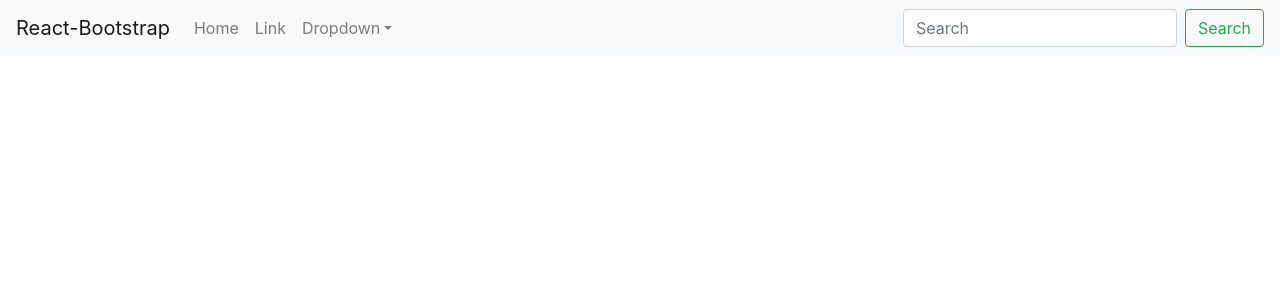
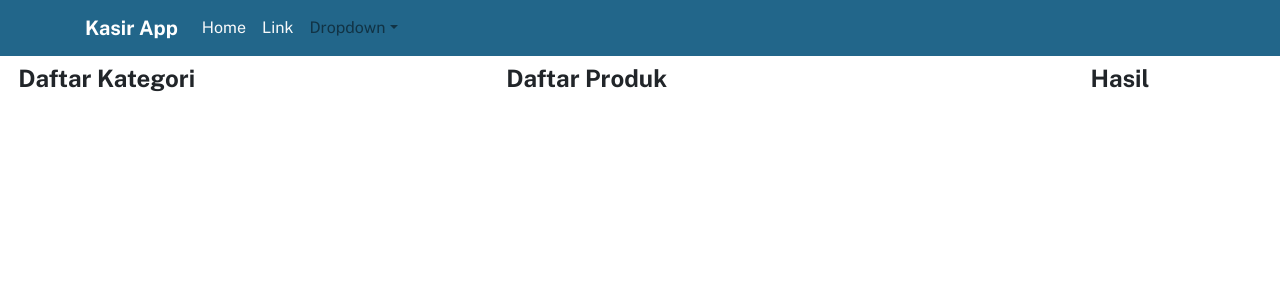
Before and after one commit to bukhari-inst/kasir-app, a React (Create React App) app: page / in a window 1280 px wide. Shown: the top 300 px of the page. Built offline with nearby package versions, Linux system fonts and the light colour scheme.

Commit message:
setting font, desain layout

```diff
--- /dev/null
+++ b/db.json
@@ -0,0 +1,19 @@
+{
+  "posts": [
+    {
+      "id": 1,
+      "title": "json-server",
+      "author": "typicode"
+    }
+  ],
+  "comments": [
+    {
+      "id": 1,
+      "body": "some comment",
+      "postId": 1
+    }
+  ],
+  "profile": {
+    "name": "typicode"
+  }
+}
--- a/package.json
+++ b/package.json
@@ -6,11 +6,13 @@
     "@testing-library/jest-dom": "^5.14.1",
     "@testing-library/react": "^11.2.7",
     "@testing-library/user-event": "^12.8.3",
+    "axios": "^0.21.4",
     "bootstrap": "^4.5.0",
     "react": "^17.0.2",
     "react-bootstrap": "^1.6.2",
     "react-dom": "^17.0.2",
     "react-scripts": "4.0.3",
+    "sweetalert": "^2.1.2",
     "web-vitals": "^1.1.2"
   },
   "scripts": {
--- a/public/index.html
+++ b/public/index.html
@@ -15,6 +15,12 @@
       user's mobile device or desktop. See https://developers.google.com/web/fundamentals/web-app-manifest/
     -->
     <link rel="manifest" href="%PUBLIC_URL%/manifest.json" />
+    <link rel="preconnect" href="https://fonts.googleapis.com" />
+    <link rel="preconnect" href="https://fonts.gstatic.com" crossorigin />
+    <link
+      href="https://fonts.googleapis.com/css2?family=Public+Sans:wght@300;400;700&display=swap"
+      rel="stylesheet"
+    />
     <!--
       Notice the use of %PUBLIC_URL% in the tags above.
       It will be replaced with the URL of the `public` folder during the build.
--- a/src/App.js
+++ b/src/App.js
@@ -1,10 +1,24 @@
 import './App.css';
-import NavbarComponent from 'components/NavbarComponent';
+import { Row, Col, Container } from 'react-bootstrap';
+import { NavbarComponent, ListCategories, Hasil } from 'components';
 
 function App() {
   return (
     <div className="App">
       <NavbarComponent />
+      <div className="mt-2">
+        <Container fluid>
+          <Row>
+            <ListCategories />
+            <Col>
+              <h4>
+                <strong>Daftar Produk</strong>
+              </h4>
+            </Col>
+            <Hasil />
+          </Row>
+        </Container>
+      </div>
     </div>
   );
 }
--- /dev/null
+++ b/src/components/Hasil.js
@@ -0,0 +1,14 @@
+import React, { Component } from 'react';
+import { Col } from 'react-bootstrap';
+
+export default class ListCategories extends Component {
+  render() {
+    return (
+      <Col md={3} mt="2">
+        <h4>
+          <strong>Hasil</strong>
+        </h4>
+      </Col>
+    );
+  }
+}
--- /dev/null
+++ b/src/components/ListCategories.js
@@ -0,0 +1,14 @@
+import React, { Component } from 'react';
+import { Col } from 'react-bootstrap';
+
+export default class ListCategories extends Component {
+  render() {
+    return (
+      <Col md={2} mt="2">
+        <h4>
+          <strong>Daftar Kategori</strong>
+        </h4>
+      </Col>
+    );
+  }
+}
--- a/src/components/NavbarComponent.js
+++ b/src/components/NavbarComponent.js
@@ -1,23 +1,27 @@
 import React from 'react';
-import {
-  Nav,
-  Navbar,
-  NavDropdown,
-  Form,
-  FormControl,
-  Button,
-} from 'react-bootstrap';
+import { Nav, Navbar, NavDropdown, Container } from 'react-bootstrap';
 
 const NavbarComponent = () => {
   return (
-    <Navbar bg="light" expand="lg">
-      <Navbar.Brand href="#home">React-Bootstrap</Navbar.Brand>
+    <Navbar varian="dark" expand="lg">
+      <Container>
+        <Navbar.Brand className="text-white" href="#home">
+          <strong>Kasir App</strong>
+        </Navbar.Brand>
         <Navbar.Toggle aria-controls="basic-navbar-nav" />
         <Navbar.Collapse id="basic-navbar-nav">
           <Nav className="mr-auto">
-          <Nav.Link href="#home">Home</Nav.Link>
-          <Nav.Link href="#link">Link</Nav.Link>
-          <NavDropdown title="Dropdown" id="basic-nav-dropdown">
+            <Nav.Link className="text-light" href="#home">
+              Home
+            </Nav.Link>
+            <Nav.Link className="text-light" href="#link">
+              Link
+            </Nav.Link>
+            <NavDropdown
+              className="text-light"
+              title="Dropdown"
+              id="basic-nav-dropdown"
+            >
               <NavDropdown.Item href="#action/3.1">Action</NavDropdown.Item>
               <NavDropdown.Item href="#action/3.2">
                 Another action
@@ -29,11 +33,8 @@ const NavbarComponent = () => {
               </NavDropdown.Item>
             </NavDropdown>
           </Nav>
-        <Form inline>
-          <FormControl type="text" placeholder="Search" className="mr-sm-2" />
-          <Button variant="outline-success">Search</Button>
-        </Form>
         </Navbar.Collapse>
+      </Container>
     </Navbar>
   );
 };
--- /dev/null
+++ b/src/components/index.js
@@ -0,0 +1,5 @@
+import NavbarComponent from 'components/NavbarComponent';
+import ListCategories from 'components/ListCategories';
+import Hasil from 'components/Hasil';
+
+export { NavbarComponent, ListCategories, Hasil };
--- a/src/index.css
+++ b/src/index.css
@@ -1,10 +1,12 @@
 body {
   margin: 0;
-  font-family: -apple-system, BlinkMacSystemFont, 'Segoe UI', 'Roboto', 'Oxygen',
-    'Ubuntu', 'Cantarell', 'Fira Sans', 'Droid Sans', 'Helvetica Neue',
-    sans-serif;
+  font-family: 'Public Sans', sans-serif;
   -webkit-font-smoothing: antialiased;
   -moz-osx-font-smoothing: grayscale;
+}
+
+.navbar {
+  background-color: #22668a;
 }
 
 code {
```
Also changed, not shown: 1 other file (tests, documents, lock files or other folders). Lines whose indentation alone changed are shown as unchanged.
